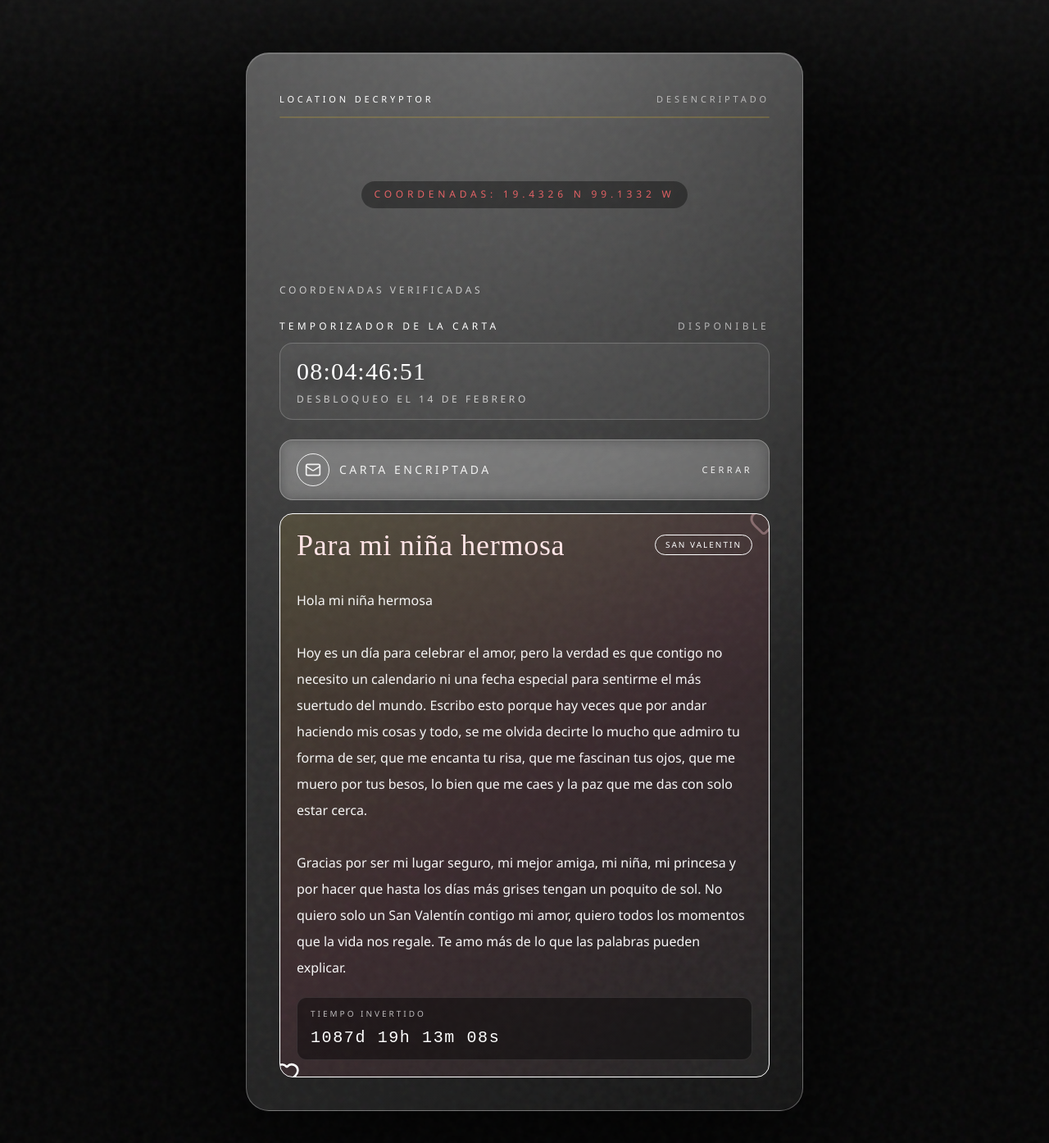
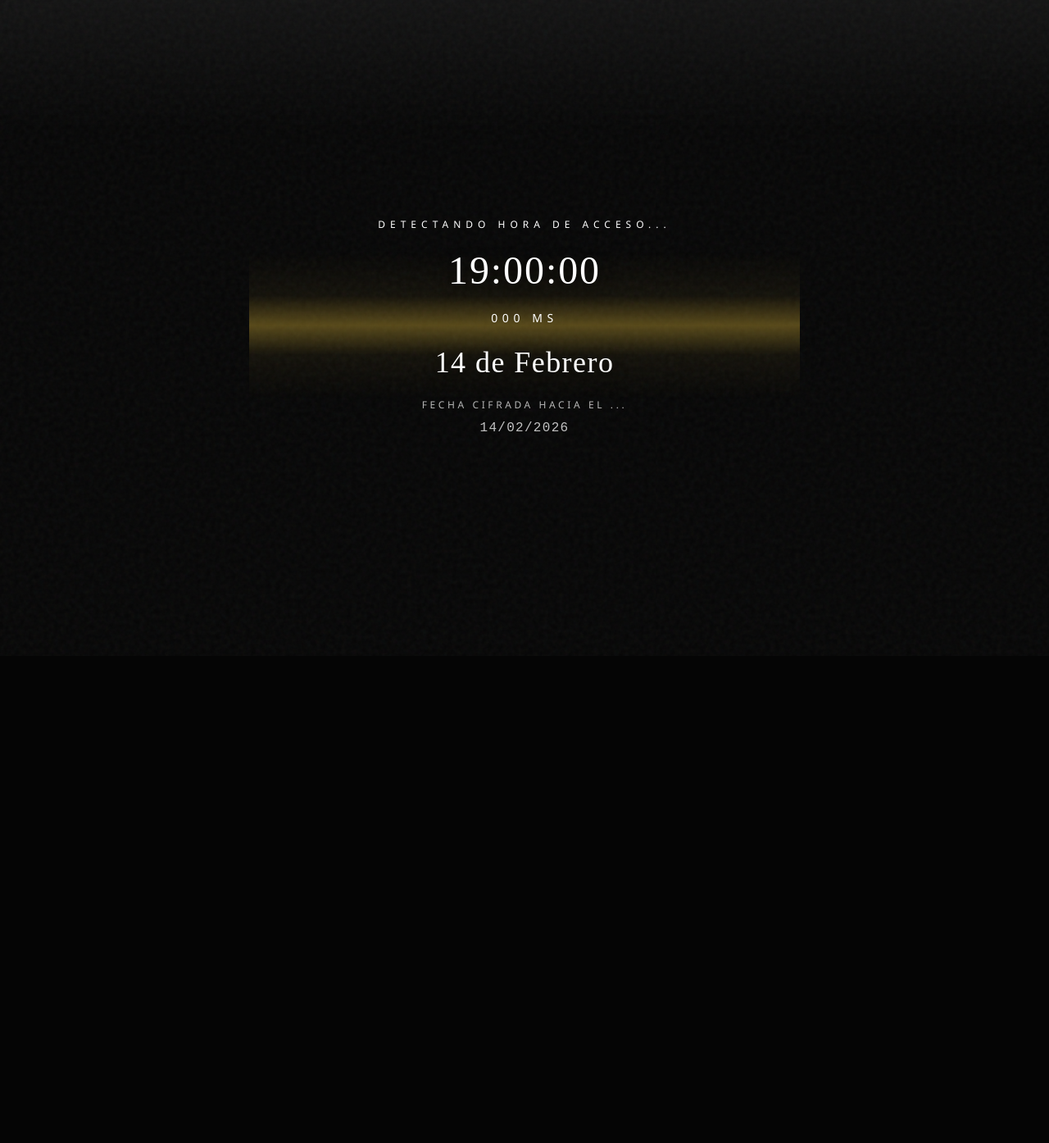
Before and after one commit to Diegotovarf/the-14th-access-portal, a React (Vite) app: page / in a window 1280 px wide. Shown: the top 1394 px of the page at 82% size. After the commit the page ends 800 px from the top, so only its background shows below. Built offline with nearby package versions, Linux system fonts and the light colour scheme.

Commit message:
Ajustar tiempo invertido y cerrar carta hasta el 14

```diff
--- a/src/App.jsx
+++ b/src/App.jsx
@@ -4,7 +4,7 @@ import { Heart, Lock, Mail, ShieldCheck } from "lucide-react"
 import GlassCard from "./components/ui/GlassCard"
 
 const TARGET_DATE = new Date(2026, 1, 14, 0, 0, 0, 0)
-const RELATIONSHIP_START = new Date(2023, 1, 14, 0, 0, 0, 0)
+const RELATIONSHIP_START = new Date(2025, 3, 21, 0, 0, 0, 0)
 const ACCEPTED_KEY = "portal14Accepted"
 const LETTER_TEXT = `Hola mi niña hermosa
 
@@ -15,8 +15,8 @@ Gracias por ser mi lugar seguro, mi mejor amiga, mi niña, mi princesa y por hac
 const TARGET_DATE_TEXT = "14/02/2026"
 const TARGET_DATE_DISPLAY = "14 de Febrero"
 const LOCKED_TIME = { hours: 19, minutes: 0, seconds: 0, milliseconds: 0 }
-const FORCE_UNLOCK_LETTER = true
-const FORCE_PREVIEW_MODE = true
+const FORCE_UNLOCK_LETTER = false
+const FORCE_PREVIEW_MODE = false
 
 const getCountdown = () => {
   const now = Date.now()
```
